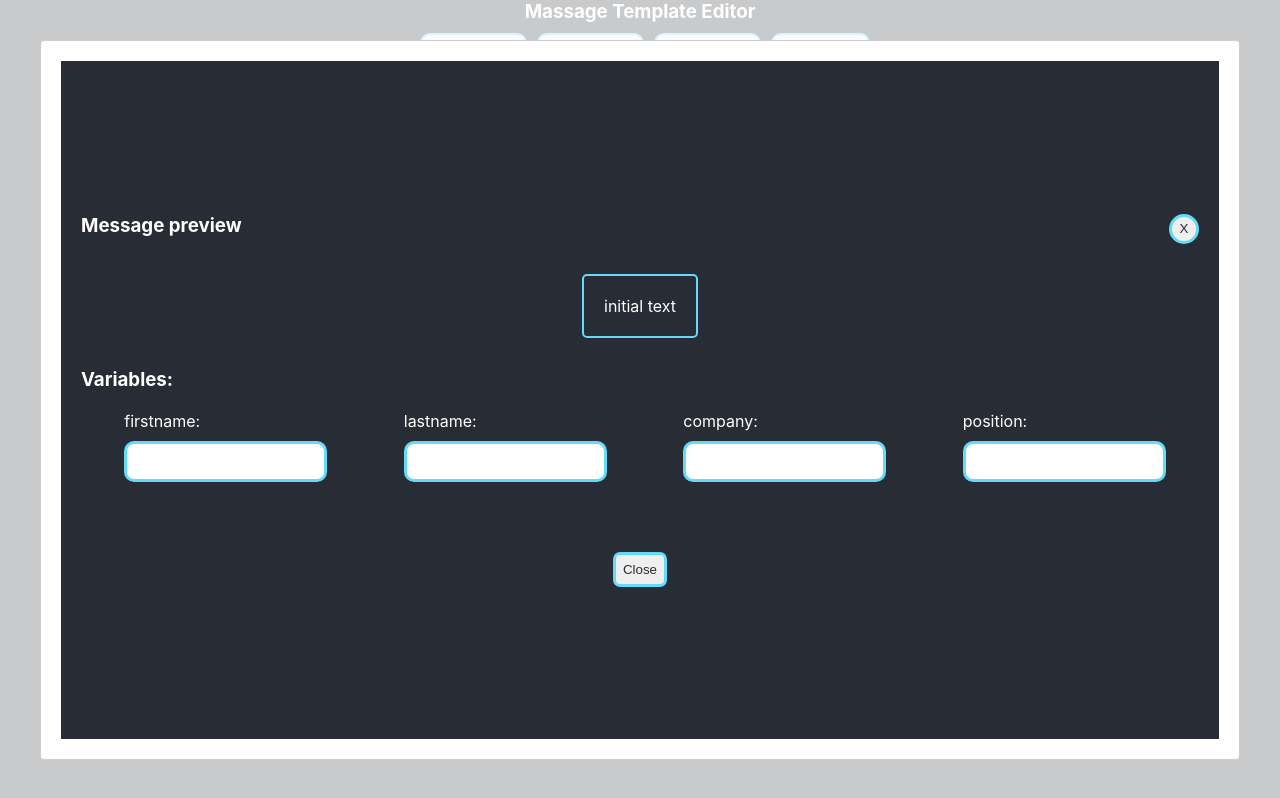
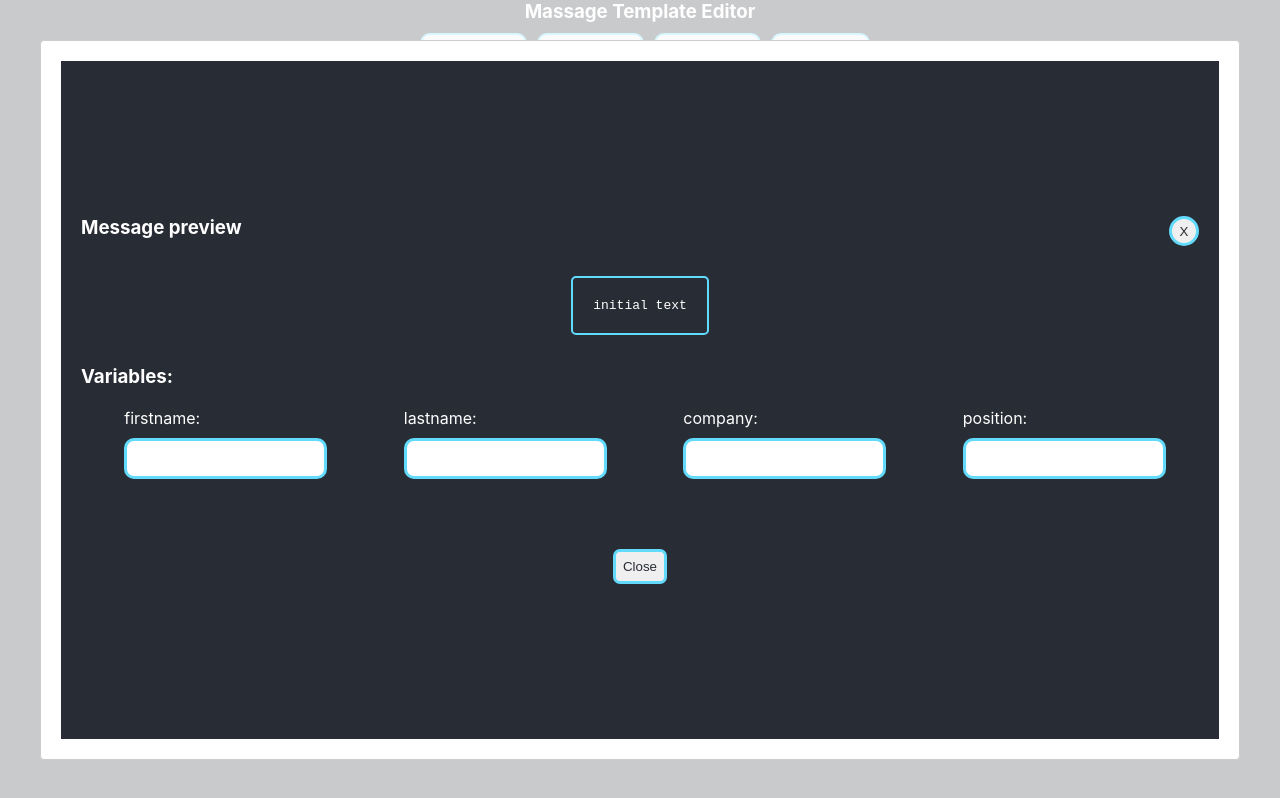
Before and after one commit to KimSvetlana/message-editor-app, a React (Create React App) app: page /editor in a window 1280 px wide. Both pictures are taken after a click on the button "Preview". Built offline with nearby package versions, Linux system fonts and the light colour scheme.

Commit message:
-bug-fix- отображение отформатированного текста

```diff
--- a/src/components/previewPage/previewPage.tsx
+++ b/src/components/previewPage/previewPage.tsx
@@ -13,11 +13,11 @@ function PreviewPage(props: IPreviewPageProps) {
 
   let variablesInitial = new Map<string, string>(
     variableNames.map((varName: string) => [varName, ""])
-  );
-  const [variableValues, setVariableValues] = useState(variablesInitial);
-  const [displayText, setDisplayText] = useState(
-    props.template.generateText(variablesInitial)
-  );
+    );
+    const [variableValues, setVariableValues] = useState(variablesInitial);
+    const [displayText, setDisplayText] = useState(
+      props.template.generateText(variablesInitial)
+    );
 
   const inputHandler = (varName: string) => {
     const inputChange = (event: any) => {
@@ -42,7 +42,11 @@ function PreviewPage(props: IPreviewPageProps) {
             X
           </button>
         </div>
-        <div className="preview-content">{displayText}</div>
+        <div className="preview-content">
+          <pre>
+            {displayText}
+          </pre>
+        </div>
         <div className="preview-variables">
           <h3>Variables: </h3>
           <div className="variables-group">
```
